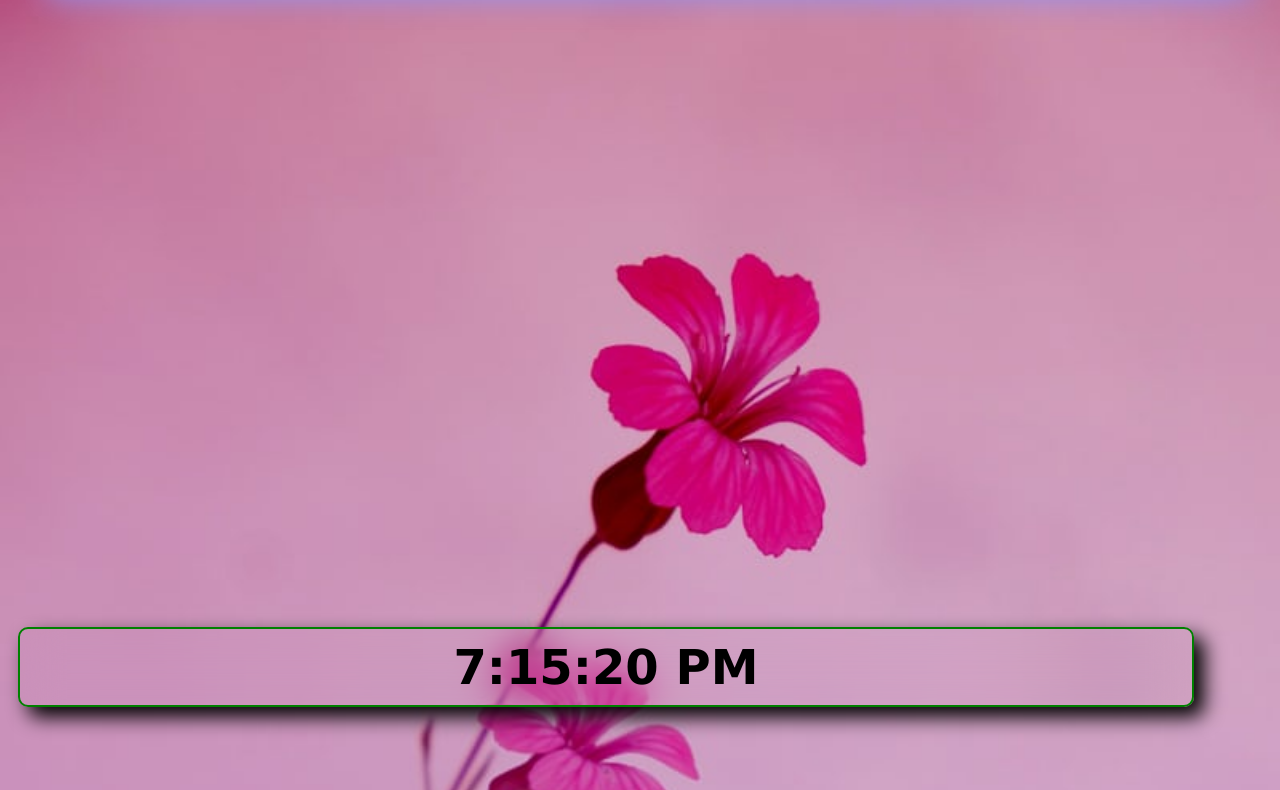
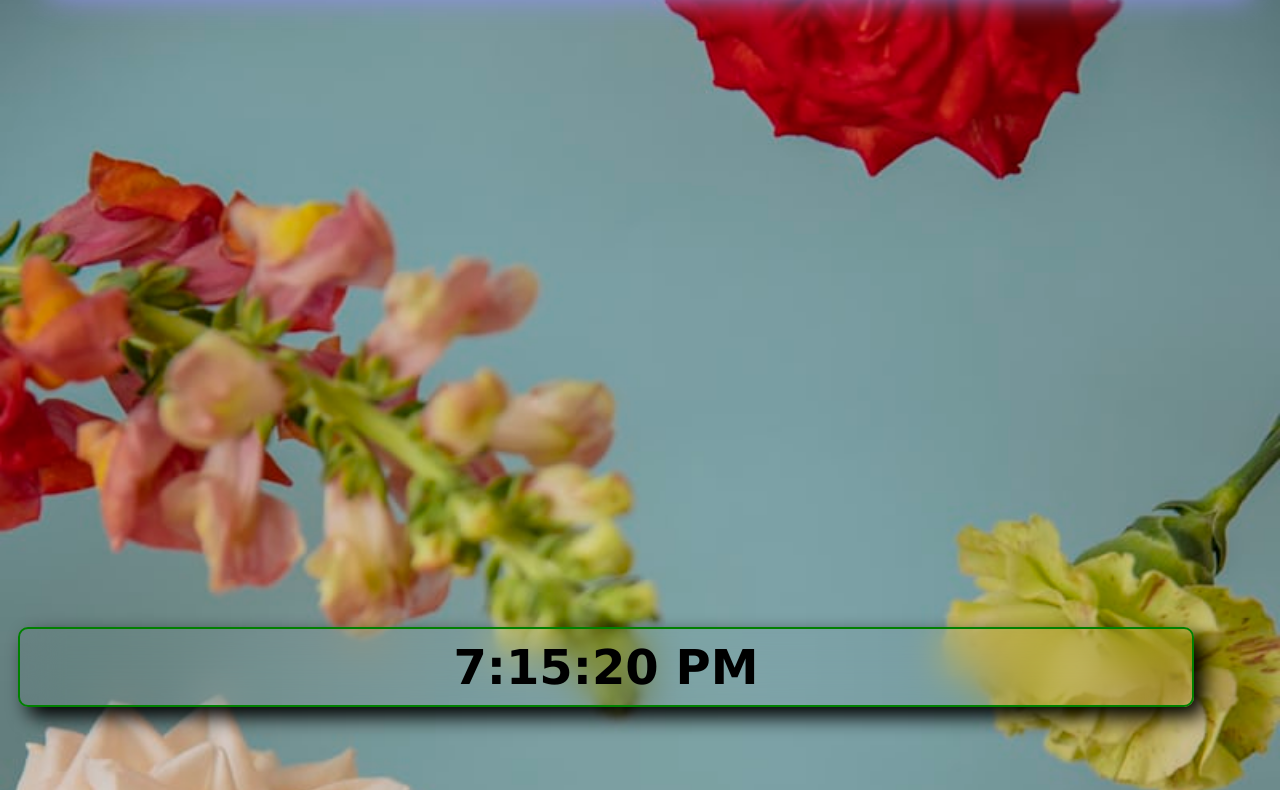
Before and after one commit to izyboy2025-oss/Time, a plain HTML site: page index.html in a window 1280 px wide. Shown: the part 86-876 px from the top of the page. Drawn offline with Linux system fonts and the light colour scheme.

Commit message:
Add files via upload

```diff
--- a/style.css
+++ b/style.css
@@ -1,5 +1,5 @@
 body{
-    background: url(photo-1689862685287-a3068fae7425.jpeg);
+    background: url(premium_photo-1678116084738-043ab4135e4e.jpeg);
     background-repeat: no-repeat;
     background-size: cover;
     background-position: center;
```
Also changed, not shown: premium_photo-1678116084738-043ab4135e4e.jpeg (added).
